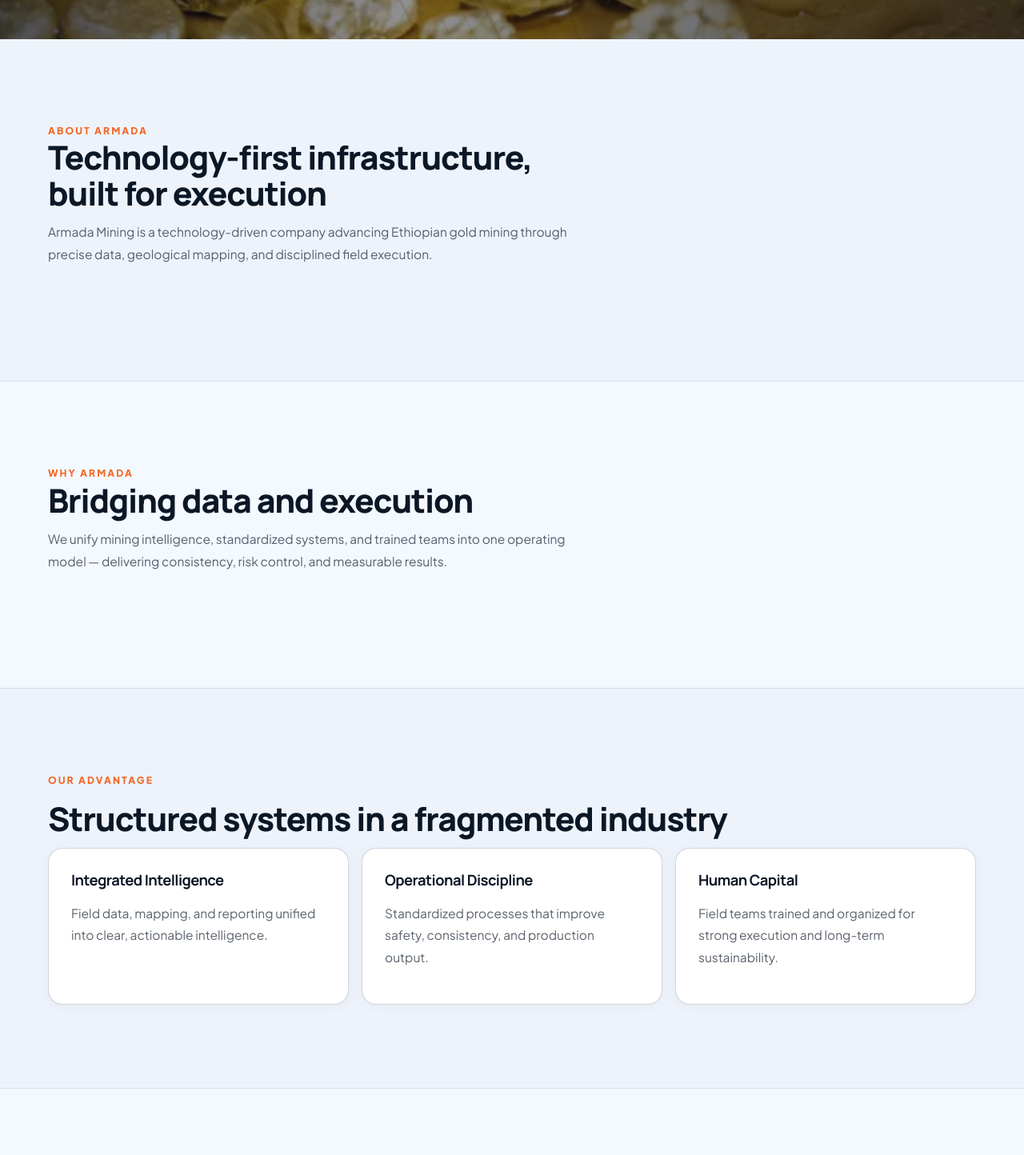
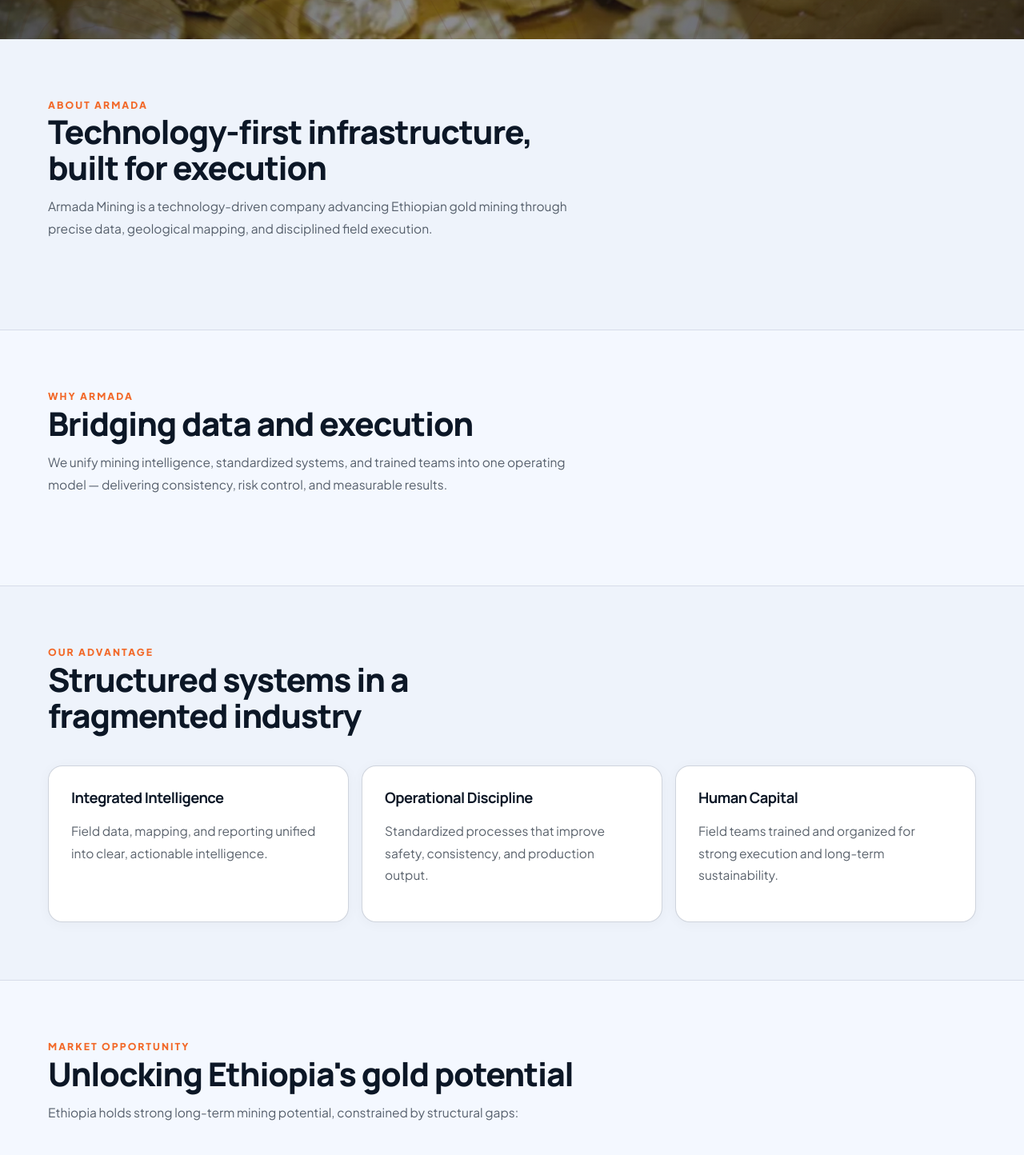
Before and after one commit to nteshome509-byt/Armada_website, a React (Vite) app: page / in a window 1280 px wide. Shown: the part 620-2064 px from the top of the page at 80% size. Built offline with nearby package versions, Linux system fonts and the light colour scheme; no server answers.

Commit message:
fix(deploy): ignore node_modules to fix vercel permission issue

```diff
--- a/src/App.jsx
+++ b/src/App.jsx
@@ -67,6 +67,24 @@
   const [goldPrices, setGoldPrices] = useState(fallbackPrices);
   const [menuOpen, setMenuOpen] = useState(false);
   const scrolled = useScrolled();
+
+  useEffect(() => {
+    const observer = new IntersectionObserver(
+      (entries) => {
+        entries.forEach((entry) => {
+          if (entry.isIntersecting) {
+            entry.target.classList.add("reveal-visible");
+          }
+        });
+      },
+      { threshold: 0.15 }
+    );
+
+    const elements = document.querySelectorAll(".reveal");
+    elements.forEach((el) => observer.observe(el));
+
+    return () => observer.disconnect();
+  }, []);
 
   useEffect(() => {
     const fetchGoldRates = async () => {
@@ -200,7 +218,7 @@
 
         {/* ─── ABOUT ─── */}
         <section id="about" className="section shell">
-          <div className="section-intro">
+          <div className="section-intro reveal">
             <p className="eyebrow">About Armada</p>
             <h2>Technology-first infrastructure,<br />built for execution</h2>
             <p>
@@ -212,7 +230,7 @@
         {/* ─── WHY ARMADA ─── */}
         <section className="section section-soft">
           <div className="shell">
-            <div className="section-intro">
+            <div className="section-intro reveal">
               <p className="eyebrow">Why Armada</p>
               <h2>Bridging data and execution</h2>
               <p>
@@ -224,9 +242,11 @@
 
         {/* ─── OUR ADVANTAGE ─── */}
         <section className="section shell">
-          <p className="eyebrow">Our Advantage</p>
-          <h2>Structured systems in a fragmented industry</h2>
-          <div className="card-grid">
+          <div className="section-intro reveal">
+            <p className="eyebrow">Our Advantage</p>
+            <h2>Structured systems in a fragmented industry</h2>
+          </div>
+          <div className="card-grid reveal">
             {advantages.map((adv) => (
               <article key={adv.title} className="service-card">
                 <h3>{adv.title}</h3>
@@ -239,12 +259,12 @@
         {/* ─── MARKET OPPORTUNITY ─── */}
         <section className="section section-soft">
           <div className="shell">
-            <div className="section-intro">
+            <div className="section-intro reveal">
               <p className="eyebrow">Market Opportunity</p>
               <h2>Unlocking Ethiopia's gold potential</h2>
               <p>Ethiopia holds strong long-term mining potential, constrained by structural gaps:</p>
             </div>
-            <ul className="feature-list">
+            <ul className="feature-list reveal">
               <li>Limited access to reliable geological and operational data</li>
               <li>Fragmented small-scale mining operations</li>
               <li>Inefficient stakeholder coordination</li>
@@ -258,7 +278,7 @@
 
         {/* ─── VISION ─── */}
         <section className="section shell">
-          <div className="section-intro">
+          <div className="section-intro reveal">
             <p className="eyebrow">Our Vision</p>
             <h2>A transparent, scalable mining industry</h2>
             <p>
@@ -270,11 +290,11 @@
         {/* ─── SERVICES ─── */}
         <section id="services" className="section section-soft">
           <div className="shell">
-            <div className="section-intro">
+            <div className="section-intro reveal">
               <p className="eyebrow">Core Services</p>
               <h2>What we deliver</h2>
             </div>
-            <div className="card-grid services-grid">
+            <div className="card-grid services-grid reveal">
               {services.map((service) => (
                 <article key={service.title} className="service-card service-card--icon">
                   <span className="service-icon" aria-hidden="true">{service.icon}</span>
@@ -288,11 +308,11 @@
 
         {/* ─── PROCESS ─── */}
         <section id="process" className="section shell">
-          <div className="section-intro">
+          <div className="section-intro reveal">
             <p className="eyebrow">How We Work</p>
             <h2>A disciplined operational model</h2>
           </div>
-          <div className="steps">
+          <div className="steps reveal">
             <article>
               <span>01</span>
               <h3>Build the Foundation</h3>
@@ -314,10 +334,10 @@
         {/* ─── SNAPSHOT ─── */}
         <section className="section section-soft">
           <div className="shell">
-            <div className="section-intro">
+            <div className="section-intro reveal">
               <p className="eyebrow">Company Snapshot</p>
             </div>
-            <div className="snapshot-grid">
+            <div className="snapshot-grid reveal">
               {[
                 { label: "Founded", value: "2025" },
                 { label: "Team Size", value: "11–50" },
@@ -338,7 +358,7 @@
         {/* ─── CONTACT ─── */}
         <section id="contact" className="section section-cta">
           <div className="shell">
-            <div className="cta-wrap">
+            <div className="cta-wrap reveal">
               <div className="cta-text">
                 <p className="eyebrow">Contact</p>
                 <h2>Ready to build together?</h2>
--- a/src/styles.css
+++ b/src/styles.css
@@ -22,7 +22,7 @@
   --gold: #d4a843;
   --radius: 18px;
   --radius-sm: 10px;
-  --section-space: clamp(72px, 9vw, 104px);
+  --section-space: clamp(48px, 6vw, 72px);
   --header-h: 68px;
 }
 
@@ -569,6 +569,20 @@
 .section-intro p  { margin: 0; }
 
 /* ─────────────────────────────
+   ANIMATIONS (Scroll Reveal)
+───────────────────────────── */
+.reveal {
+  opacity: 0;
+  transform: translateY(30px);
+  transition: opacity 0.8s cubic-bezier(0.16, 1, 0.3, 1), transform 0.8s cubic-bezier(0.16, 1, 0.3, 1);
+}
+
+.reveal-visible {
+  opacity: 1;
+  transform: translateY(0);
+}
+
+/* ─────────────────────────────
    CARDS & GRID
 ───────────────────────────── */
 .card-grid {
```
Also changed, not shown: 1 other file (tests, documents, lock files or other folders).
